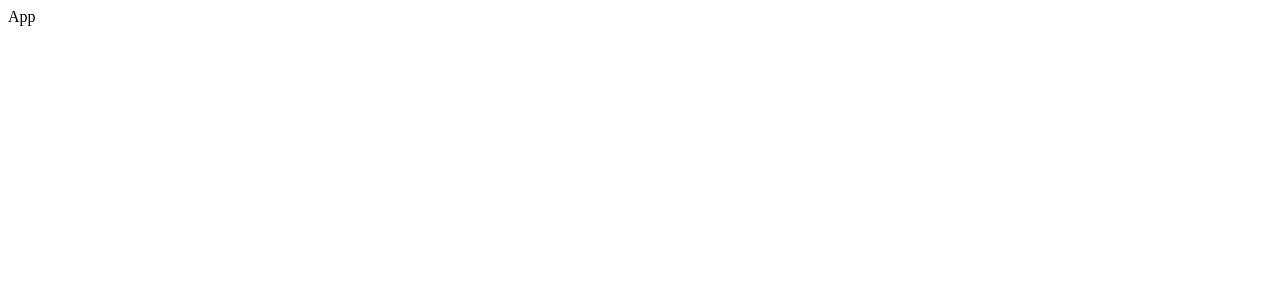
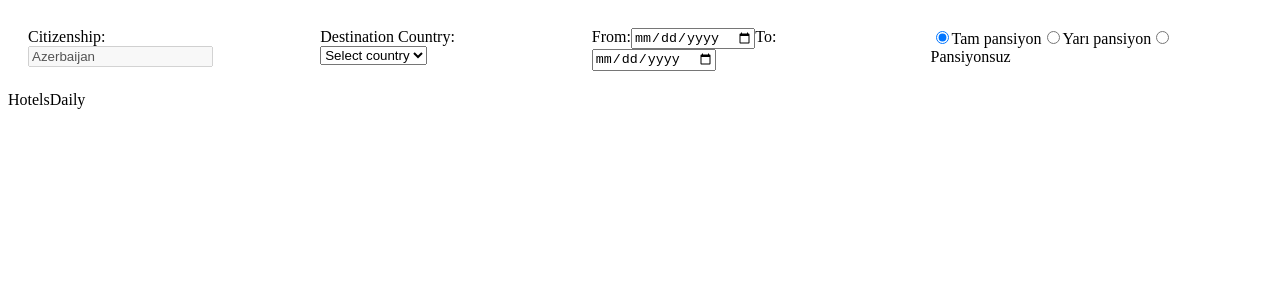
Before and after one commit to MaharramAlverdiyev/Hotel-Booking-System, a React (Vite) app: page / in a window 1280 px wide. Shown: the top 300 px of the page. Built offline with nearby package versions, Linux system fonts and the light colour scheme.

Commit message:
booking tsx uptaded country, date and select board

```diff
--- a/src/App.tsx
+++ b/src/App.tsx
@@ -1,8 +1,14 @@
 import React from 'react'
+import { Booking } from './pages/Booking'
+import { HotelsDaily } from './pages/HotelsDaily'
+
 
 const App = () => {
   return (
-    <div>App</div>
+    <>
+      <Booking />
+      <HotelsDaily/>
+    </>
   )
 }
 
--- a/src/data/boardTypes.ts
+++ b/src/data/boardTypes.ts
@@ -1,9 +1,9 @@
-import { BoardType } from "../types/board";
+import type { BoardType } from "../types/board";
 
 const boardTypes: BoardType[] = [
-  { code: "FB", name: "Full Board" },
-  { code: "HB", name: "Half Board" },
-  { code: "NB", name: "No Board" },
+  { code: "FB", name: "Tam pansiyon" },
+  { code: "HB", name: "Yarı pansiyon" },
+  { code: "NB", name: "Pansiyonsuz" },
 ];
 
 export default boardTypes;
--- a/src/data/countries.ts
+++ b/src/data/countries.ts
@@ -1,4 +1,4 @@
-import { Country } from "../types/country";
+import type { Country } from "../types/country";
 
 const countries: Country[] = [
   { id: 1, name: "Turkey" },
--- a/src/data/hotels.ts
+++ b/src/data/hotels.ts
@@ -1,4 +1,4 @@
-import { Hotel } from "../types/hotel";
+import type { Hotel } from "../types/hotel";
 
 const hotels: Record<string, Hotel[]> = {
   Turkey: [
--- /dev/null
+++ b/src/pages/Booking.tsx
@@ -0,0 +1,58 @@
+import React from 'react'
+import { useState } from "react";
+import boardTypes from "../data/boardTypes";
+import countries from '../data/countries';
+import "../styles/booking.css"
+
+
+export const Booking = () => {
+    const [citizenship, setCitizenship] = useState("Azerbaijan");
+    const [countryId, setCountryId] = useState<number | "">("");
+    const [fromDate, setFromDate] = useState("");
+    const [toDate, setToDate] = useState("");
+    const [selectedBoard, setSelectedBoard] = useState("FB");
+
+    return (
+        <div className='booking-hotel'>
+            <div>
+                <label>Citizenship:</label>
+                <input type="text" value={citizenship} disabled />
+            </div>
+
+            {/* Gedeceyimiz olke sechimi */}
+            <div className='selectCountry'>
+                <label>Destination Country:</label>
+                <select value={countryId} onChange={e => setCountryId(Number(e.target.value))}>
+                    <option value="">Select country</option>
+                    {countries.map(c => (
+                        <option key={c.id} value={c.id}>{c.name}</option>
+                    ))}
+                </select>
+            </div>
+
+            {/* Gun araligi */}
+            <div className='selectDate'>
+                <label>From:</label>
+                <input type="date" value={fromDate} onChange={e => setFromDate(e.target.value)} />
+                <label>To:</label>
+                <input type="date" value={toDate} min={fromDate} onChange={e => setToDate(e.target.value)} />
+            </div>
+
+            {/* Board (yemek) sechimi */}
+            <div className='board'>
+                {boardTypes.map(b => (
+                    <label key={b.code}>
+                        <input
+                            type="radio"
+                            name="board"
+                            value={b.code}
+                            checked={selectedBoard === b.code}
+                            onChange={() => setSelectedBoard(b.code)}
+                        />
+                        {b.name}
+                    </label>
+                ))}
+            </div>
+        </div>
+    );
+}
--- /dev/null
+++ b/src/pages/HotelsDaily.tsx
@@ -0,0 +1,7 @@
+import React from 'react'
+
+export const HotelsDaily = () => {
+  return (
+    <div>HotelsDaily</div>
+  )
+}
--- /dev/null
+++ b/src/styles/booking.css
@@ -0,0 +1,5 @@
+.booking-hotel{
+    display: flex;
+    gap: 30px;
+    padding: 20px;
+}
```
Also changed, not shown: src/data/booking.ts (deleted, +0 -17 lines), src/data/meals.ts (+23 -9 lines).
